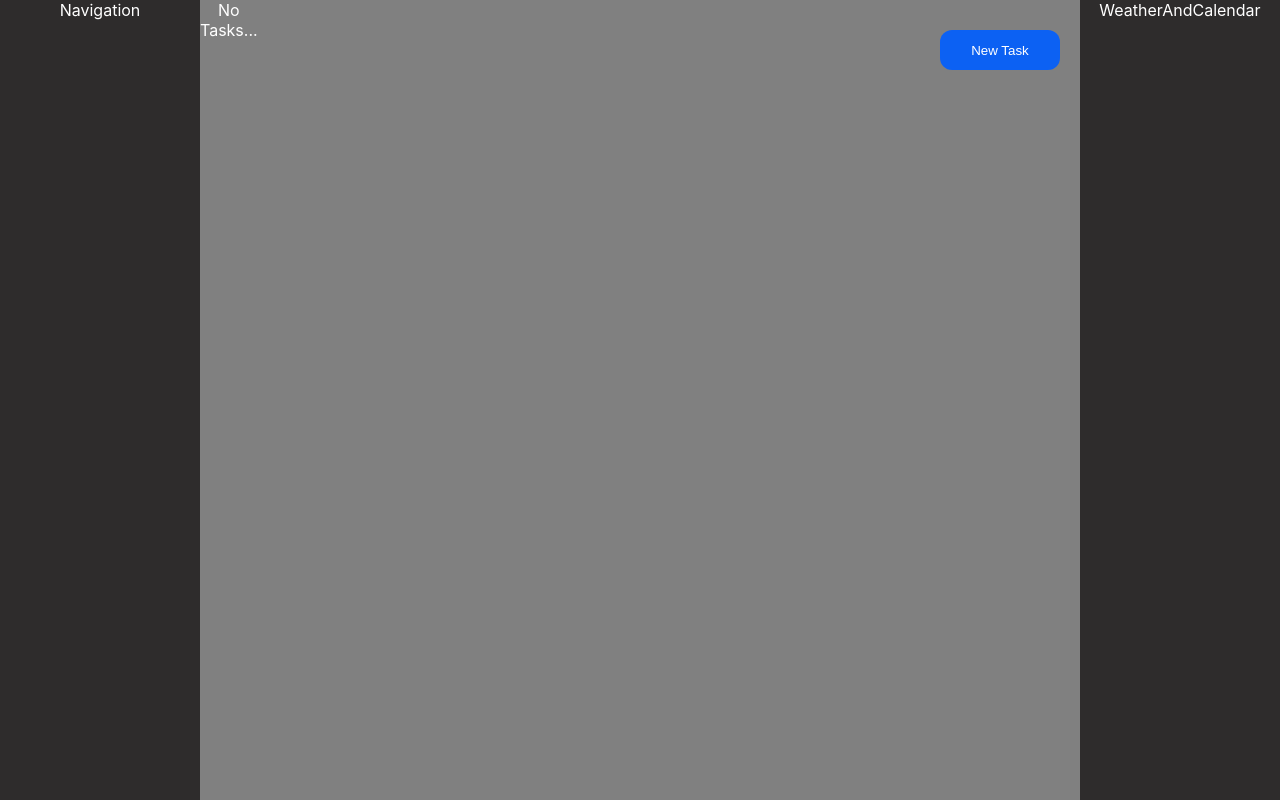
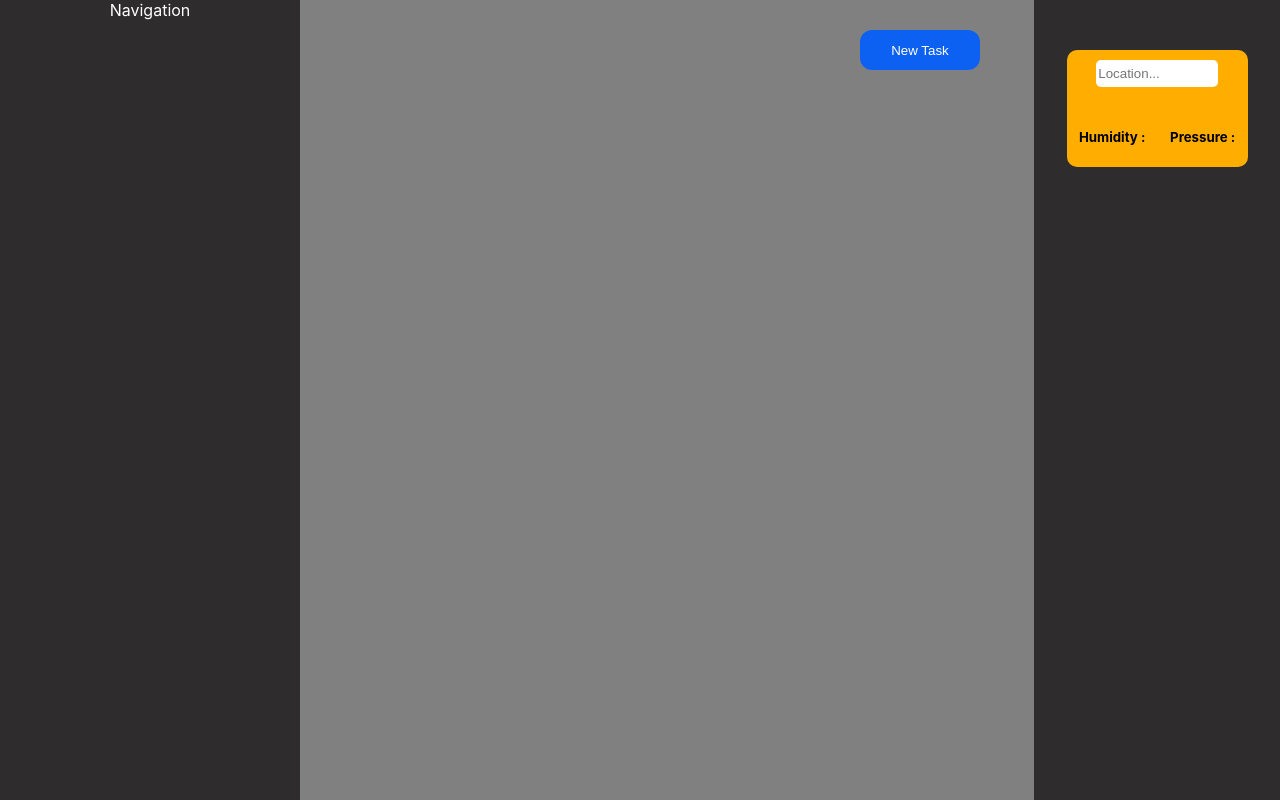
Before and after one commit to Beard2Man/ToDoList, a React (Create React App) app: page / in a window 1280 px wide. Shown: the top 800 px of the page. Built offline with nearby package versions, Linux system fonts and the light colour scheme.

Commit message:
just commit

```diff
--- a/package.json
+++ b/package.json
@@ -9,6 +9,7 @@
     "@testing-library/jest-dom": "^5.17.0",
     "@testing-library/react": "^13.4.0",
     "@testing-library/user-event": "^13.5.0",
+    "axios": "^1.5.1",
     "bootstrap": "^5.3.2",
     "react": "^18.2.0",
     "react-dom": "^18.2.0",
--- a/src/App.js
+++ b/src/App.js
@@ -16,8 +16,7 @@ function App() {
   const [newTask, setNewTask] = useState("");
   const [updateData, setUpdateData] = useState("");
   const [desc, setDesc] = useState("");
-  // console.log("wartosc poczatek", desc);
-  // console.log("wartosc poczatek", newTask);
+
   useEffect(() => {
     localStorage.setItem("toDo", JSON.stringify(toDo));
   }, [toDo]);
@@ -84,8 +83,9 @@ function App() {
     setIsShown((current) => !current);
   };
   return (
-    <div className="App">
+    <div className="App container">
       <Navigation />
+
       {updateData && updateData ? (
         <UpdateForm
           updateData={updateData}
@@ -112,7 +112,6 @@ function App() {
         </div>
       )}
 
-      {toDo && toDo.length ? "" : "No Tasks..."}
       <ToDo
         toDo={toDo}
         markDone={markDone}
--- a/src/App.scss
+++ b/src/App.scss
@@ -5,18 +5,19 @@ body {
 
 .App {
   display: flex;
+
   .container {
-    margin-top: 200px;
-    width: 100%;
-    align-items: center;
-    flex-direction: column;
-    display: flex;
+    // margin-top: 200px;
+    width: 70%;
+    // align-items: center;
+    // flex-direction: column;
+    // display: flex;
   }
 
   .btnAddTask {
     top: 30px;
-    right: 220px;
-    position: absolute;
+    right: 300px;
+    position: fixed;
     cursor: pointer;
     color: white;
     border-radius: 12px;
--- a/src/components/Navigation.jsx
+++ b/src/components/Navigation.jsx
@@ -1,4 +1,4 @@
-import "../styleComponents/navigation.scss";
+import "../styleComponents/navigationWeather.scss";
 
 function Navigation() {
   return (
--- a/src/components/WeatherCalendar.jsx
+++ b/src/components/WeatherCalendar.jsx
@@ -1,10 +1,62 @@
-import "../styleComponents/navigation.scss";
+import { useEffect, useState } from "react";
+import "../styleComponents/navigationWeather.scss";
+import axios from "axios";
 
 function WeatherCalendar() {
+  const [data, setData] = useState({});
+  const [location, setLocation] = useState("");
+  const url = `https://api.openweathermap.org/data/2.5/weather?q=${location}&units=metric&appid=b82deac8152118cb574f6c75e5968bb0`;
+
+  const searchByLocation = (e) => {
+    if (e.key === "Enter") {
+      axios.get(url).then((response) => {
+        setData(response.data);
+        console.log(response.data);
+      });
+      setLocation("");
+    }
+  };
+
+  useEffect(() => {
+    localStorage.setItem("weather", JSON.stringify(data));
+  }, [data]);
+
+  useState(() => {
+    const weatherApp = JSON.parse(localStorage.getItem("weather"));
+    if (weatherApp) {
+      setData(weatherApp);
+    }
+  });
+
   return (
-    <div>
-      <div>
-        <div className="testWeather">WeatherAndCalendar</div>
+    <div className="testWeather">
+      <div className="weatherSection">
+        <div className="searchByCity">
+          <input
+            type="text"
+            value={location}
+            onChange={(e) => setLocation(e.target.value)}
+            placeholder="Location..."
+            onKeyDown={searchByLocation}
+          />
+        </div>
+        <div className="topSection">
+          <div>
+            <h2>{data.name}</h2>
+          </div>
+          <div>{data.main ? <h1>{data.main.temp.toFixed()}°C</h1> : null}</div>
+        </div>
+        <div className="bottomSection">
+          <div>
+            <h5>Humidity :</h5>
+            {data.main ? <p className="bold">{data.main.humidity}%</p> : null}
+          </div>
+
+          <div>
+            <h5>Pressure :</h5>
+            {data.main ? <p>{data.main.pressure} hPa</p> : null}
+          </div>
+        </div>
       </div>
     </div>
   );
--- a/src/styleComponents/addTask.scss
+++ b/src/styleComponents/addTask.scss
@@ -3,7 +3,7 @@
     margin-top: 100px;
     border-radius: 10px;
 
-    position: absolute;
+    position: fixed;
     z-index: 1;
     display: flex;
     flex-direction: column;
--- a/src/styleComponents/navigation.scss
+++ /dev/null
@@ -1,10 +0,0 @@
-.testNavig {
-  width: 200px;
-  height: 1000px;
-  background-color: rgb(46, 44, 44);
-}
-.testWeather {
-  width: 200px;
-  height: 1000px;
-  background-color: rgb(46, 44, 44);
-}
--- /dev/null
+++ b/src/styleComponents/navigationWeather.scss
@@ -0,0 +1,36 @@
+.testNavig {
+  width: 300px;
+  height: 1000px;
+  background-color: rgb(46, 44, 44);
+}
+.testWeather {
+  padding-top: 50px;
+  display: flex;
+  flex-direction: column;
+  align-items: center;
+  width: 300px;
+  // height: 1000px;
+  background-color: rgb(46, 44, 44);
+  .weatherSection {
+    position: fixed;
+    border-radius: 10px;
+    border: none;
+    .bottomSection {
+      // display: ;
+
+      display: flex;
+      justify-content: space-around;
+      // display: none;
+    }
+    max-width: 200px;
+    color: black;
+    background-color: rgb(255, 174, 0);
+    input {
+      border-radius: 5px;
+      margin-top: 10px;
+      height: 25px;
+      width: 65%;
+      border: none;
+    }
+  }
+}
```
Also changed, not shown: 1 other file (tests, documents, lock files or other folders).
